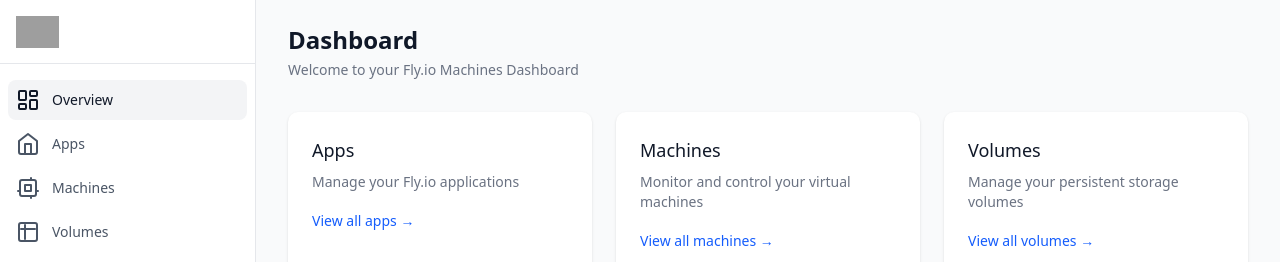
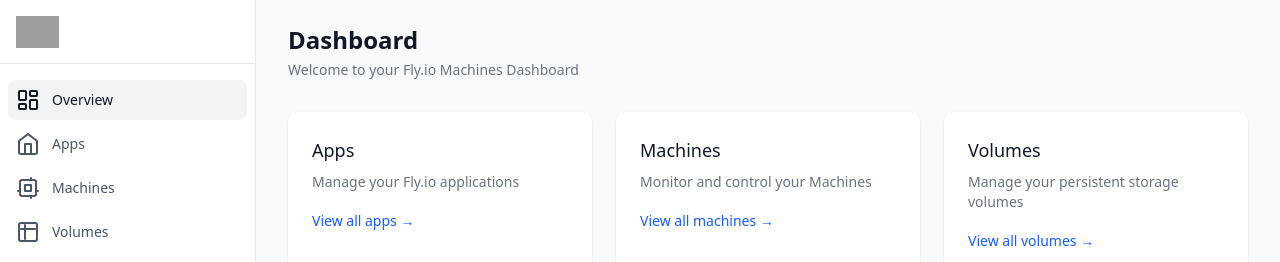
Before and after one commit to kylemclaren/machines-ui, a Next.js app: page /dashboard in a window 1280 px wide. Shown: the top 262 px of the page. Built offline with nearby package versions, Linux system fonts and the light colour scheme; no server answers; sample sign-in values are in the browser's storage; grey boxes are pictures that could not be loaded.

Commit message:
virtual machines → Machines

```diff
--- a/app/dashboard/apps/[appName]/machines/page.tsx
+++ b/app/dashboard/apps/[appName]/machines/page.tsx
@@ -189,7 +189,7 @@
             )}
           </div>
           <p className="mt-1 text-sm text-gray-500 dark:text-gray-400 pb-6">
-            Manage virtual machines for this application
+            Manage Machines for this application
           </p>
         </div>
         <div className="flex gap-3">
--- a/app/dashboard/page.tsx
+++ b/app/dashboard/page.tsx
@@ -44,7 +44,7 @@
         <div className="bg-white dark:bg-gray-800 rounded-lg shadow p-6">
           <h2 className="text-lg font-medium text-gray-900 dark:text-white mb-2">Machines</h2>
           <p className="text-sm text-gray-500 dark:text-gray-400 mb-4">
-            Monitor and control your virtual machines
+            Monitor and control your Machines
           </p>
           <Link
             href="/dashboard/machines"
```
